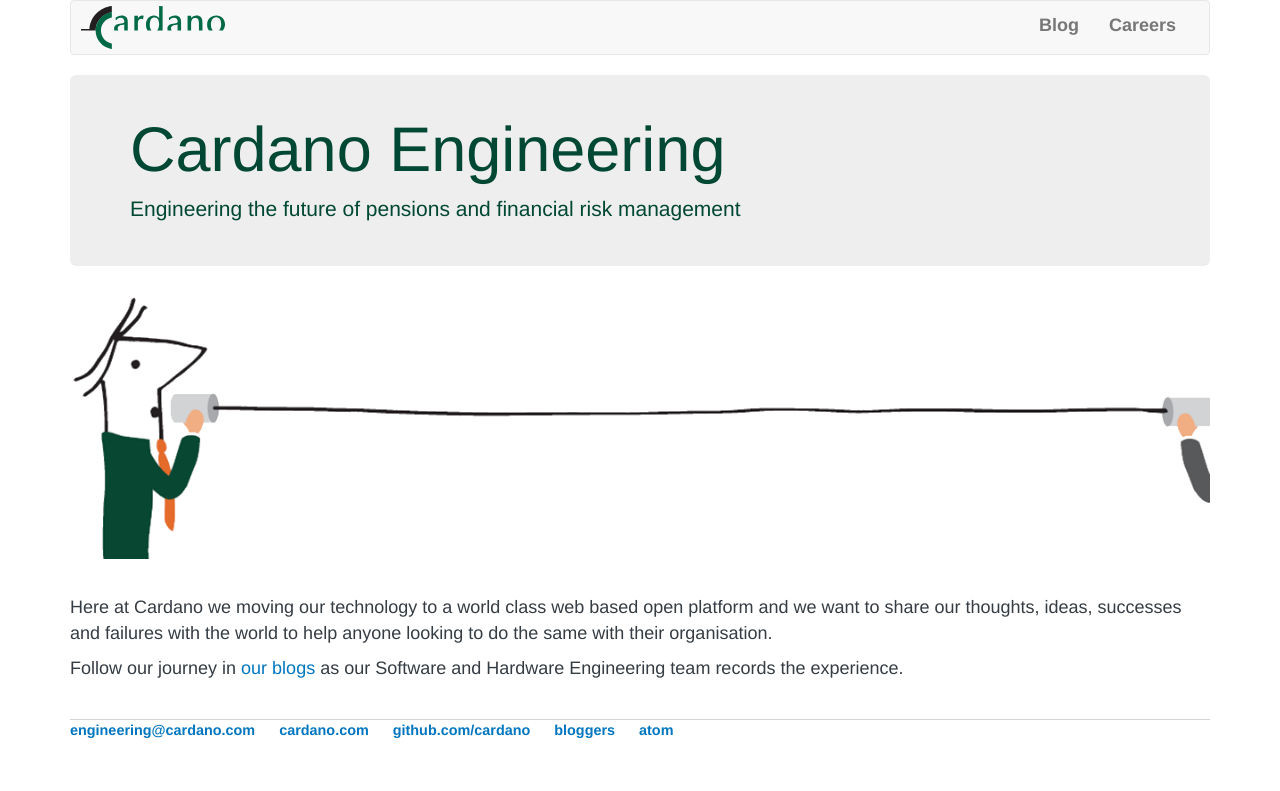
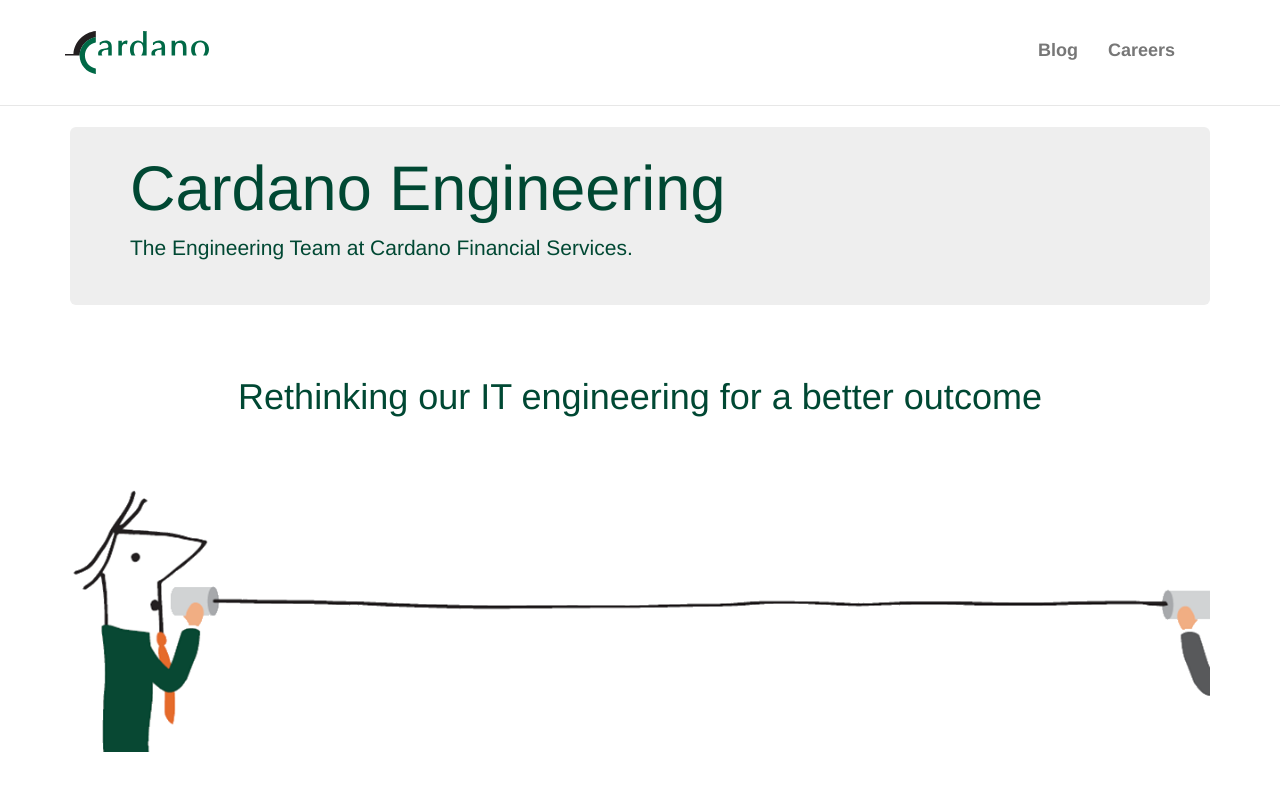
Before and after one commit to ronlawrence/cardano.github.io, a Jekyll site: the page built from index.html, in a window 1280 px wide and 900 px high. Shown: the top 791 px of the window. Built offline with Jekyll 4.4.1, drawn with Linux system fonts in a browser that asks for light colours; nearby versions of some CDN libraries; some of the changed text lies outside the part shown.

Commit message:
in progress

```diff
--- a/_layouts/default.html
+++ b/_layouts/default.html
@@ -14,7 +14,7 @@
 <body>
 
   <header class="container">
-    <nav class="navbar navbar-default" role="navigation">
+    <nav class="navbar navbar-default navbar-fixed-top cbp-af-header" role="navigation">
       <div class="container">
         <div class="navbar-header">
           <button type="button" class="navbar-toggle" data-toggle="collapse" data-target="#site-navbar-collapse">
@@ -24,7 +24,7 @@
             <span class="icon-bar"></span>
           </button>
           <a href="/" class="navbar-brand">
-            <img src='/assets/images/cardano_logo.svg' />
+            <img src='/assets/images/cardano-logo.svg' />
           </a>
         </div>
 
@@ -57,9 +57,11 @@
 
   <script src="https://ajax.googleapis.com/ajax/libs/jquery/1.10.2/jquery.min.js"></script>
   <script src="//maxcdn.bootstrapcdn.com/bootstrap/3.3.6/js/bootstrap.min.js"></script>
+    <script src="/assets/scripts/classie.js"></script>
+    <script src="/assets/scripts/cbpAnimatedHeader.js"></script>
   <script>
     var fill = function() {
-      $('.fill-screen').css('width', window.innerWidth);
+        $('.fill-screen').css('height', window.innerHeight - 100);
     };
     $(function() {
       // on('load') does not seem to work on chrome, ok on safari.
--- a/_sass/colours.scss
+++ b/_sass/colours.scss
@@ -30,3 +30,4 @@
 $link-colour: $extra-colour-2;
 $hover-link-colour: $extra-colour-1;
 $footer-colour:  $extra-colour-1;
+$welcome-text: $cardano-colour-2;
--- a/assets/css/main.scss
+++ b/assets/css/main.scss
@@ -8,9 +8,8 @@
 }
 
 body {
-    // font-size: 1.8em;
-    // line-height: 1.2em;
-    color: $text-colour;
+  color: $text-colour;
+  padding-top: 100px;
 }
 
 header {
@@ -20,7 +19,10 @@
 }
 
 .navbar {
-  margin-bottom: 10px;
+  padding: 1.43em 1.07em;
+  background-color: white;
+  -webkit-transition: all 0.5s;
+  transition: all 0.5s;
 }
 .navbar-nav {
   margin-top: -1px;
@@ -29,6 +31,12 @@
 .navbar-brand {
   padding: 5px 0 5px 10px;
   height: auto;
+}
+
+.cbp-af-header-shrink {
+  padding-top: 5px;
+  padding-bottom: 5px;
+  opacity: 0.75;
 }
 
 nav {
@@ -75,6 +83,19 @@
     color: $heading-colour;
 }
 
+#welcome {
+  h2 {
+    margin: 0em 0em;
+    text-align: center;
+  }
+}
+
+.jumbotron {
+  padding-top: 0.5em;
+  padding-bottom: 0.05em;
+  color: $heading-colour;
+}
+
 ul.posts {
   font-size: 1.2em;
   list-style-type: none;
@@ -89,10 +110,29 @@
     margin-bottom: 2.0em;
 }
 
+.content {
+  h1 {
+    margin-top: 0em;
+  }
+}
+
+.welcome-element {
+  padding: 7em 1em;
+  h1 {
+    font-size: 2.5em;
+  }
+  p {
+    color: $welcome-text;
+    font-size: 1.5em;
+  }
+  .icon {
+    padding-right: 2em;
+  }
+}
+
 .fill-screen {
     background-size:cover;
     background-position: center;
-    height: 295px;
 }
 
 .img-responsive {
@@ -100,20 +140,21 @@
     width: 100%;
 }
 
-.jumbotron {
-  padding-top: 1em;
-  padding-bottom: 0.3em;
-  color: $heading-colour;
+.fixed-attachment {
+  background-attachment: fixed;
 }
 
-#welcome {
-  margin-top: 2em;
+.container-sm-height {
+  display:table;
+  padding-left:0px;
+  padding-right:0px;
 }
-
-.content {
-  h1 {
-    margin-top: 0em;
-  }
+.row-sm-height {
+  display:table-row;
+}
+.col-sm-height {
+  display:table-cell;
+  float:none;
 }
 
 @media (min-width: 768px) {
@@ -143,8 +184,13 @@
     padding-left: 1em;
   }
   .content {
-    h1 {
-      margin-top: 0.2em;
+    margin-top: 1.5em;
+  }
+
+  #welcome {
+    h2 {
+      margin: 2em 0em;
+      text-align: center;
     }
   }
 }
--- /dev/null
+++ b/assets/scripts/cbpAnimatedHeader.js
@@ -0,0 +1,45 @@
+/**
+ * cbpAnimatedHeader.js v1.0.0
+ * http://www.codrops.com
+ *
+ * Licensed under the MIT license.
+ * http://www.opensource.org/licenses/mit-license.php
+ *
+ * Copyright 2013, Codrops
+ * http://www.codrops.com
+ */
+var cbpAnimatedHeader = (function() {
+
+	var docElem = document.documentElement,
+		header = document.querySelector( '.cbp-af-header' ),
+		didScroll = false,
+		changeHeaderOn = 300;
+
+	function init() {
+		scrollPage();
+		window.addEventListener( 'scroll', function( event ) {
+			if( !didScroll ) {
+				didScroll = true;
+				setTimeout( scrollPage, 250 );
+			}
+		}, false );
+	}
+
+	function scrollPage() {
+		var sy = scrollY();
+		if ( sy >= changeHeaderOn ) {
+			classie.add( header, 'cbp-af-header-shrink' );
+		}
+		else {
+			classie.remove( header, 'cbp-af-header-shrink' );
+		}
+		didScroll = false;
+	}
+
+	function scrollY() {
+		return window.pageYOffset || docElem.scrollTop;
+	}
+
+	init();
+
+})();
--- /dev/null
+++ b/assets/scripts/classie.js
@@ -0,0 +1,80 @@
+/*!
+ * classie - class helper functions
+ * from bonzo https://github.com/ded/bonzo
+ *
+ * classie.has( elem, 'my-class' ) -> true/false
+ * classie.add( elem, 'my-new-class' )
+ * classie.remove( elem, 'my-unwanted-class' )
+ * classie.toggle( elem, 'my-class' )
+ */
+
+/*jshint browser: true, strict: true, undef: true */
+/*global define: false */
+
+( function( window ) {
+
+'use strict';
+
+// class helper functions from bonzo https://github.com/ded/bonzo
+
+function classReg( className ) {
+  return new RegExp("(^|\\s+)" + className + "(\\s+|$)");
+}
+
+// classList support for class management
+// altho to be fair, the api sucks because it won't accept multiple classes at once
+var hasClass, addClass, removeClass;
+
+if ( 'classList' in document.documentElement ) {
+  hasClass = function( elem, c ) {
+    return elem.classList.contains( c );
+  };
+  addClass = function( elem, c ) {
+    elem.classList.add( c );
+  };
+  removeClass = function( elem, c ) {
+    elem.classList.remove( c );
+  };
+}
+else {
+  hasClass = function( elem, c ) {
+    return classReg( c ).test( elem.className );
+  };
+  addClass = function( elem, c ) {
+    if ( !hasClass( elem, c ) ) {
+      elem.className = elem.className + ' ' + c;
+    }
+  };
+  removeClass = function( elem, c ) {
+    elem.className = elem.className.replace( classReg( c ), ' ' );
+  };
+}
+
+function toggleClass( elem, c ) {
+  var fn = hasClass( elem, c ) ? removeClass : addClass;
+  fn( elem, c );
+}
+
+var classie = {
+  // full names
+  hasClass: hasClass,
+  addClass: addClass,
+  removeClass: removeClass,
+  toggleClass: toggleClass,
+  // short names
+  has: hasClass,
+  add: addClass,
+  remove: removeClass,
+  toggle: toggleClass
+};
+
+// transport
+if ( typeof define === 'function' && define.amd ) {
+  // AMD
+  define( classie );
+} else {
+  // browser global
+  window.classie = classie;
+}
+
+})( window );
--- a/index.html
+++ b/index.html
@@ -3,16 +3,64 @@
 title: Cardano Engineering
 ---
 
+<div id="welcome" class="fill-screen">
 	<div class="jumbotron">
 		<h1>Cardano Engineering</h1>
-		<p>Engineering the future of pensions and financial risk management</p>
+		<p>The Engineering Team at Cardano Financial Services.</p>
+  </div>
+  <div>
+    <h2 class=>Rethinking our IT engineering for a better outcome</h2>
   </div>
   <img src="./assets/images/string-phone.png" class='img-responsive'>
-  <div id="welcome">
-    <p>
-    Here at Cardano we moving our technology to a world class web based open platform and we want to share our thoughts, ideas, successes and failures with the world to help anyone looking to do the same with their organisation.
-    </p>
-    <p>
-    Follow our journey in <a href="/blog">our blogs</a> as our Software and Hardware Engineering team records the experience.
-    </p>
+</div>
+
+<div class="fill-screen fixed-attachment" style="background-image: url(./assets/images/desert-island-upright.jpg)"></div>
+
+
+<div id="goal" class="welcome-element container-sm-height">
+  <div class="row-sm-height">
+    <div class="col-sm-height">
+      <img class="icon" src="./assets/images/target.png">
+    </div>
+    <div class="col-sm-height">
+      <h1>The goal</h1>
+      <p>Cardano needs to evolve to building modern web applications capable of being managed and hosted on the cloud.</p>
+    </div>
   </div>
+</div>
+
+<div class="fill-screen">
+  <div class="fill-screen fixed-attachment" style="background-image: url(./assets/images/desert-island-flipped.jpg)">
+</div>
+
+<div id="challenge" class="welcome-element container-sm-height">
+  <div class="row-sm-height">
+    <div class="col-sm-height">
+      <img class="icon" src="./assets/images/house.png">
+    </div>
+    <div class="col-sm-height">
+      <h1>The challenge</h1>
+      <p>An application landscape that has grown and evolved over 15 years with various technologies and ideologies.  Time for some house rennovations!</p>
+    </div>
+  </div>
+</div>
+
+<div class="fill-screen">
+  <div class="fill-screen fixed-attachment" style="background-image: url(./assets/images/desert-island-flipped.jpg)">
+</div>
+
+<div id="team" class="welcome-element container-sm-height">
+  <div class="row-sm-height">
+    <div class="col-sm-height">
+      <img class="icon" src="./assets/images/house.png">
+    </div>
+    <div class="col-sm-height">
+      <h1>The Team</h1>
+      <img class="avatar" src="./assets/images/avatars/alison.png">
+    </div>
+  </div>
+</div>
+
+<div class="fill-screen">
+  <div class="fill-screen fixed-attachment" style="background-image: url(./assets/images/desert-island-flipped.jpg)">
+</div>
```
Also changed, not shown: _layouts/post.html (line endings or trailing spaces), assets/images/avatars/alison.png, assets/images/book.png (added), assets/images/cardano-logo.svg (renamed from assets/images/cardano_logo.svg), assets/images/desert-island-flipped.jpg (added), assets/images/desert-island-upright.jpg (added), assets/images/house.png (added), assets/images/jersey.png (added), assets/images/target.png (added), 1 other file.
